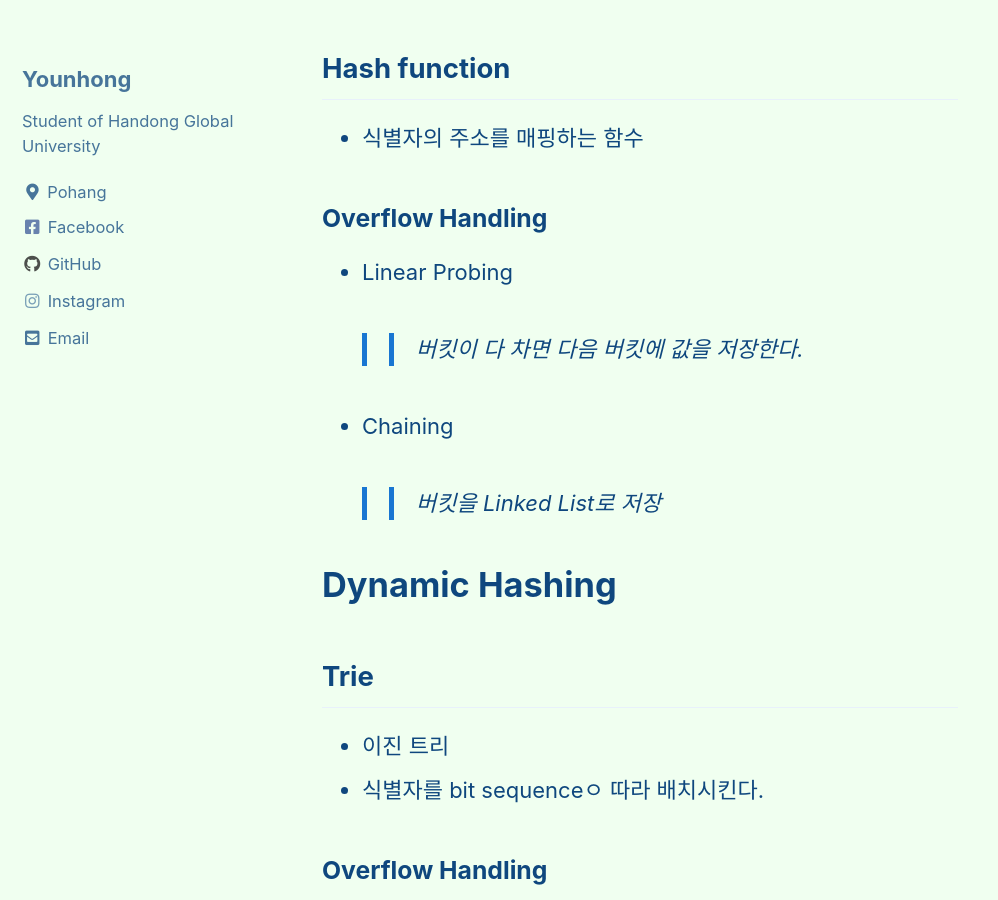
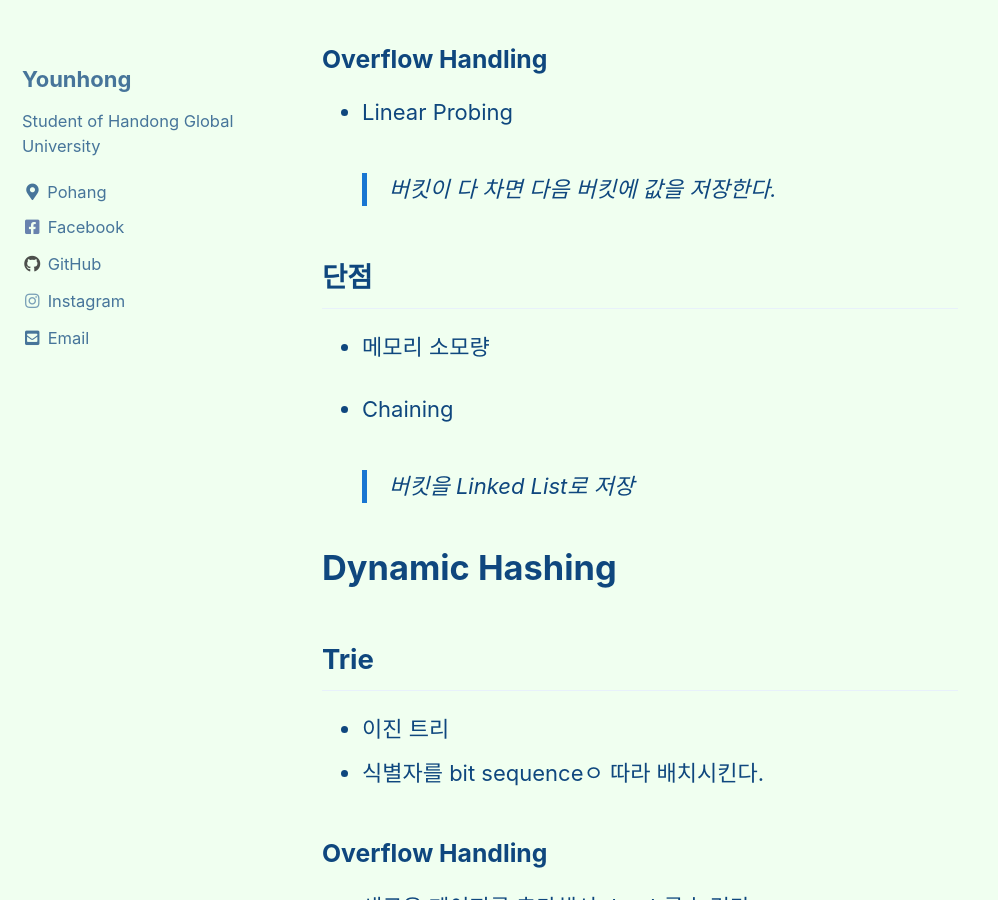
Before and after one commit to Younhong/younhong.github.io, a Jekyll site: the page built from _posts/2020-12-21-data-structure-post.md, in a window 1280 px wide and 900 px high, scrolled down 15378 px. Shown: the whole window, without its empty margins (0-998 px from the left). Built offline with Jekyll 4.4.1, drawn with Linux system fonts in a browser that asks for light colours; cached includes are drawn as plain includes; comment, search, counter and statistics services are not loaded.

Commit message:
upload data structure

```diff
--- a/_posts/2020-12-21-data-structure-post.md
+++ b/_posts/2020-12-21-data-structure-post.md
@@ -37,6 +37,7 @@
 
 ## Object
 * A finite Ordered List with zero or more elements
+
 ## Operation
 * Push, Pop, IsFull, IsEmpty
 
@@ -47,6 +48,7 @@
 
 ## Object
 * A finite Ordered List with zero or more element
+
 ## Operation
 * CreateQ, AddQ, DeleteQ, IsFullQ, IsEmptyQ
 
@@ -63,13 +65,13 @@
 
 # Notation
 * Infix Notation: binary operator in-between operands
->> A+B
+> A+B
 
 * Postfix Notation: operator after operands
->> AB+
+> AB+
 
 * Prefix Notataion: operator preceding operands
->> +AB
+> +AB
 
 # Linked List
 * Connection of nodes(elements)
@@ -121,7 +123,7 @@
 
 * Recursive
 * Degree of a node: number of subtrees of node
->> Leaf: 0 degree
+> Leaf: 0 degree
 * Degree of a tree: maximum degree of the node in the tree
 * Sibling: 같은 부모 노드를 가진 노드들
 * Path: 연결되어 있는 노드들의 순서
@@ -140,22 +142,21 @@
 * create, isEmpty, makeBT, leftChild, rightChild, returnData
 
 * Full Binary Tree
->> 정의가 웹사이트별로 다르게 되어 있다. 일부는 모든 노드들이 0개 혹은 2개의 자식만을 가지는 것을 의미한다고 하지만, 다른 일부는 마지막 레벨까지 모든 노드들이 2개의 자식을 반드시 가지는 트리라고 말한다.
-
->> 작성자가 수강한 수업 기준으로 앞의 정의가 full binary tree의 정의에 해당되므로 여기에서는 full binary tree는 모든 노드들이(마지막 레벨의 노드 제외) 반드시 2개의 자식 노드를 갖는 꽉찬 트리라고 정의하겠다.
+> 정의가 웹사이트별로 다르게 되어 있다. 일부는 모든 노드들이 0개 혹은 2개의 자식만을 가지는 것을 의미한다고 하지만, 다른 일부는 마지막 레벨까지 모든 노드들이 2개의 자식을 반드시 가지는 트리라고 말한다.
+> 작성자가 수강한 수업 기준으로 앞의 정의가 full binary tree의 정의에 해당되므로 여기에서는 full binary tree는 모든 노드들이(마지막 레벨의 노드 제외) 반드시 2개의 자식 노드를 갖는 꽉찬 트리라고 정의하겠다.
 
 * Complete Binary Tree
->> 이진 트리 중에서도, 위에서 아래로, 왼쪽에서 오른쪽으로 순서대로 트리의 값을 채워나가면서 마지막 노드에 이르기 전까지 모든 노드의 값은 채워져 있어야 하는 트리이다.
+> 이진 트리 중에서도, 위에서 아래로, 왼쪽에서 오른쪽으로 순서대로 트리의 값을 채워나가면서 마지막 노드에 이르기 전까지 모든 노드의 값은 채워져 있어야 하는 트리이다.
 
 ## Traversal
 * In-order Traversal
->> Left -> Current -> Right
+> Left -> Current -> Right
 * Pre-order Traversal
->> Current -> Left -> Right
+> Current -> Left -> Right
 * Post-order Traversal
->> Left -> Right -> Current
+> Left -> Right -> Current
 * Level-order Traversal
->> 각 레벨별로 (왼쪽부터) 출력하면서 아래 레벨로 내려가는 방식
+> 각 레벨별로 (왼쪽부터) 출력하면서 아래 레벨로 내려가는 방식
 
 # Heap
 * Max Tree: 부모 노드가 항상 자식 노드보다 작지 않은 값을 가지는 트리
@@ -165,9 +166,9 @@
 
 * Heap: 가장 큰(혹은 작은) 값을 뽑아내거나 추가하는데 효율적인 구조
 * 정렬이 되어 있는 배열이나 Linked List:
->> 값을 뽑는데는 효율적이지만 추가하는데 비효율적
+> 값을 뽑는데는 효율적이지만 추가하는데 비효율적
 * 정렬이 되어 있지 않은 배열이나 Linked List:
->> 값을 추가하는데 효율적이나 뽑아내는데 비효율적
+> 값을 추가하는데 효율적이나 뽑아내는데 비효율적
 
 * 다시 등장한 Priority Queue
 >> Heap을 통해 구현
@@ -239,11 +240,11 @@
 ## 다시 돌아온 Traversal
 * 앞의 tree traversal과 비교
 * DFS(Depth first search)
->> 가능한 깊게 들어가는 방식
->> pre-order traversal과 유사
+> 가능한 깊게 들어가는 방식
+> pre-order traversal과 유사
 * BFS(Breadth first search)
->> 현재 위치에서 가까운 위치에 있는 노드들을 먼저 다 처리한 후에 이동하는 방식
->> level-order traversal과 유사
+> 현재 위치에서 가까운 위치에 있는 노드들을 먼저 다 처리한 후에 이동하는 방식
+> level-order traversal과 유사
 
 # Tree에 대한 재정의
 * 두 점이 하나의 경로로만 연결된 그래프
@@ -253,15 +254,15 @@
 
 ## Minimum cost of spanning tree
 *  Kruskal's Algorithm
->> 자세한 건 알고리즘 파트에서 이어집니다.
+> 자세한 건 알고리즘 파트에서 이어집니다.
 
 # Shortest Path
 * Single Source All Destinations
->> 어떤 한 점에서 나머지 점까지 가장 짧은 경로를 표시
->> Dijkstra's Algorithm
+> 어떤 한 점에서 나머지 점까지 가장 짧은 경로를 표시
+> Dijkstra's Algorithm
 * All Pairs Shortest Paths
->> 위의 알고리즘을 확장해 모든 점 사이의 shortest path를 찾아내는 것
->> Floyd's Algorithm
+> 위의 알고리즘을 확장해 모든 점 사이의 shortest path를 찾아내는 것
+> Floyd's Algorithm
 
 * 자세한 건 알고리즘 파트에서 더욱 자세히 다룹니다
 
@@ -308,10 +309,13 @@
 
 ### Overflow Handling
 * Linear Probing
->> 버킷이 다 차면 다음 버킷에 값을 저장한다.
+> 버킷이 다 차면 다음 버킷에 값을 저장한다.
+
+## 단점
+* 메모리 소모량
 
 * Chaining
->> 버킷을 Linked List로 저장
+> 버킷을 Linked List로 저장
 
 # Dynamic Hashing
 ## Trie
```
